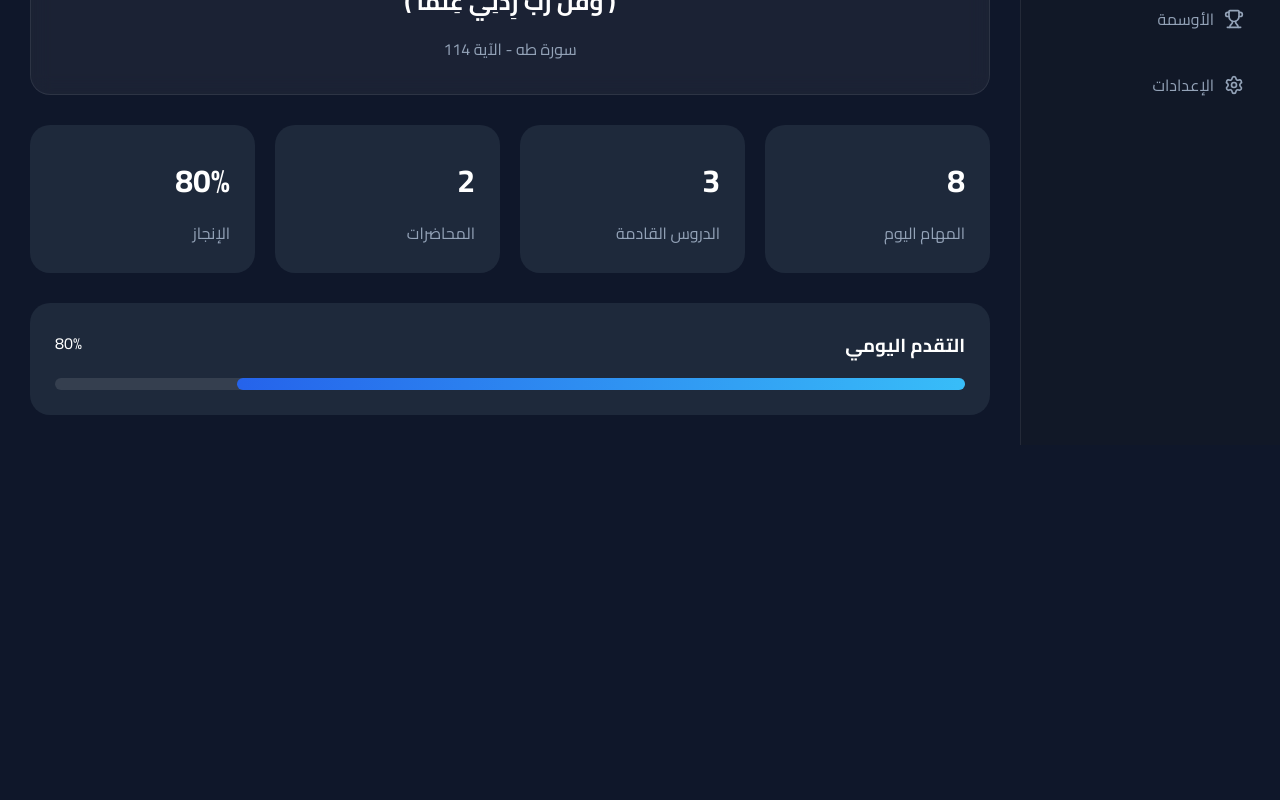
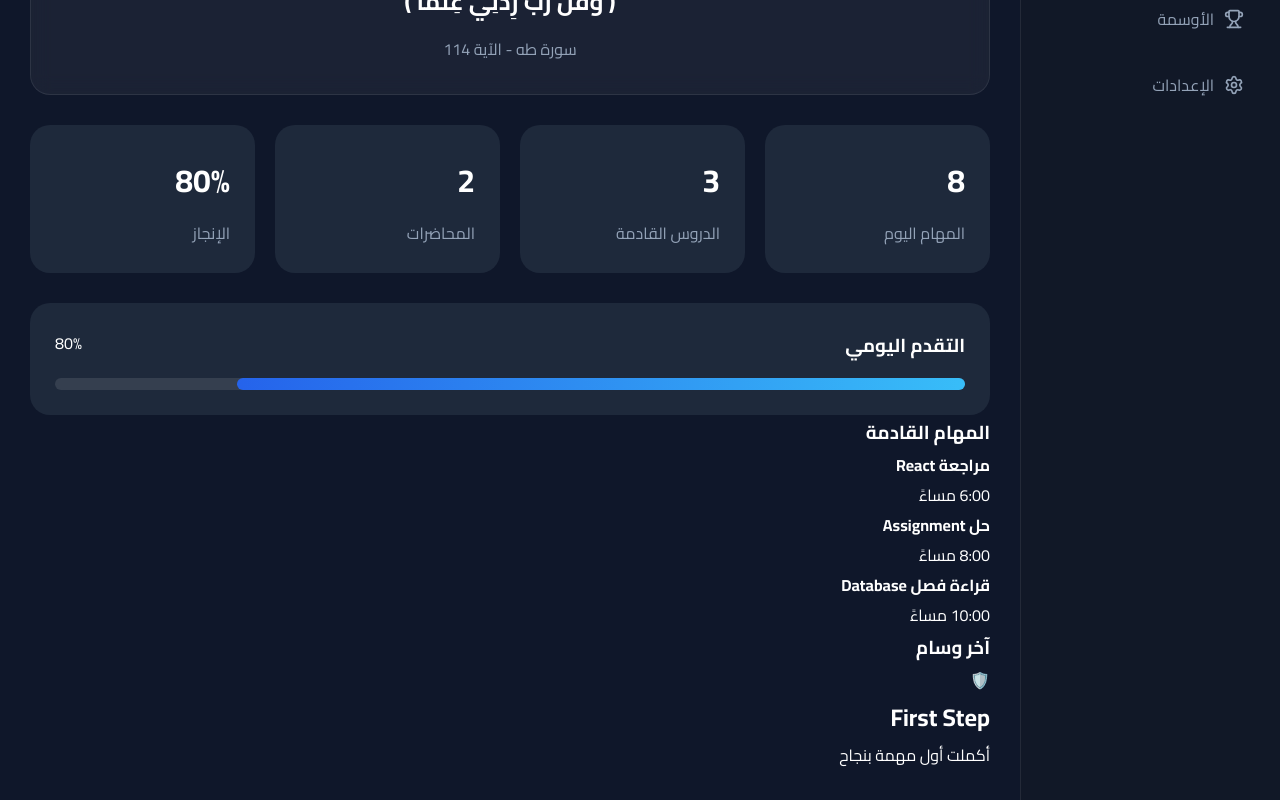
Before and after one commit to bt3762334-commits/study-shield, a React (Vite) app: page / in a window 1280 px wide. Shown: the part 378-1178 px from the top of the page. Before the commit the page ends 823 px from the top, so only its background shows below. Built offline with nearby package versions, Linux system fonts and the light colour scheme.

Commit message:
Update Home.jsx

```diff
--- a/src/pages/Home.jsx
+++ b/src/pages/Home.jsx
@@ -31,6 +31,11 @@ export default function Home() {
       </section>
 
       <ProgressCard />
+      <section className="dashboard-grid">
+  <UpcomingTasks />
+  <AchievementPreview />
+</section>
+
     </MainLayout>
   );
 }
```
